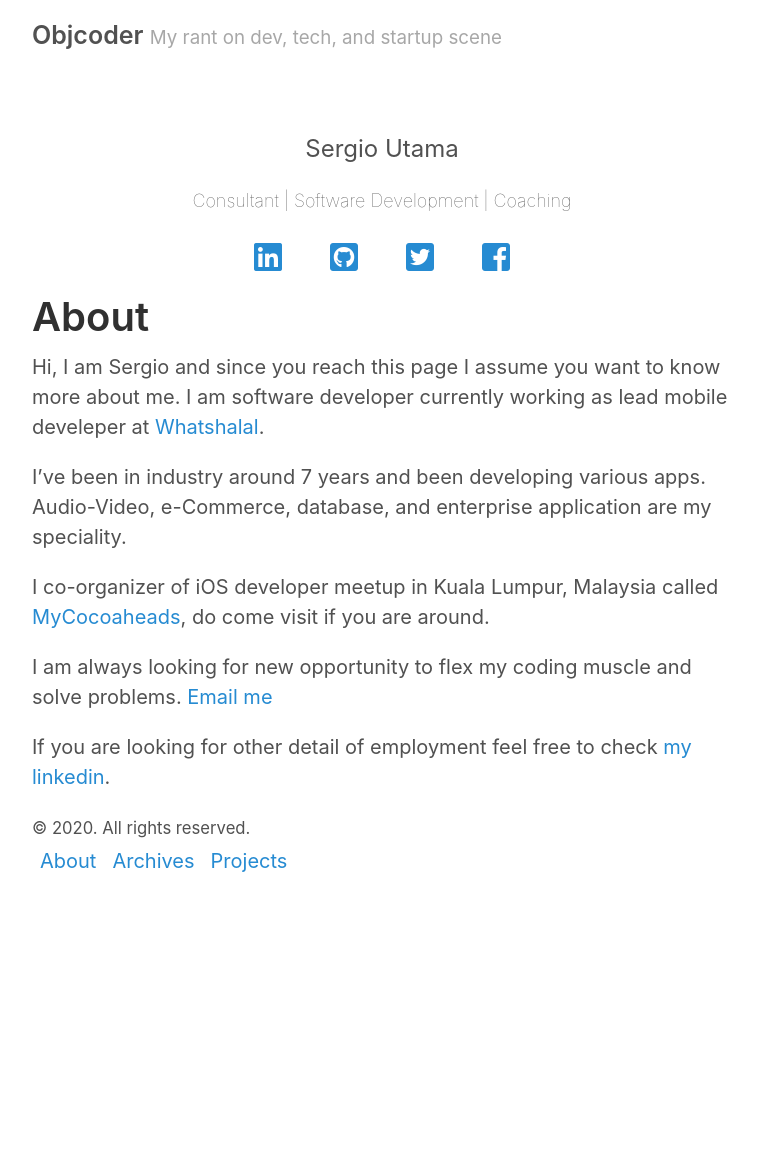
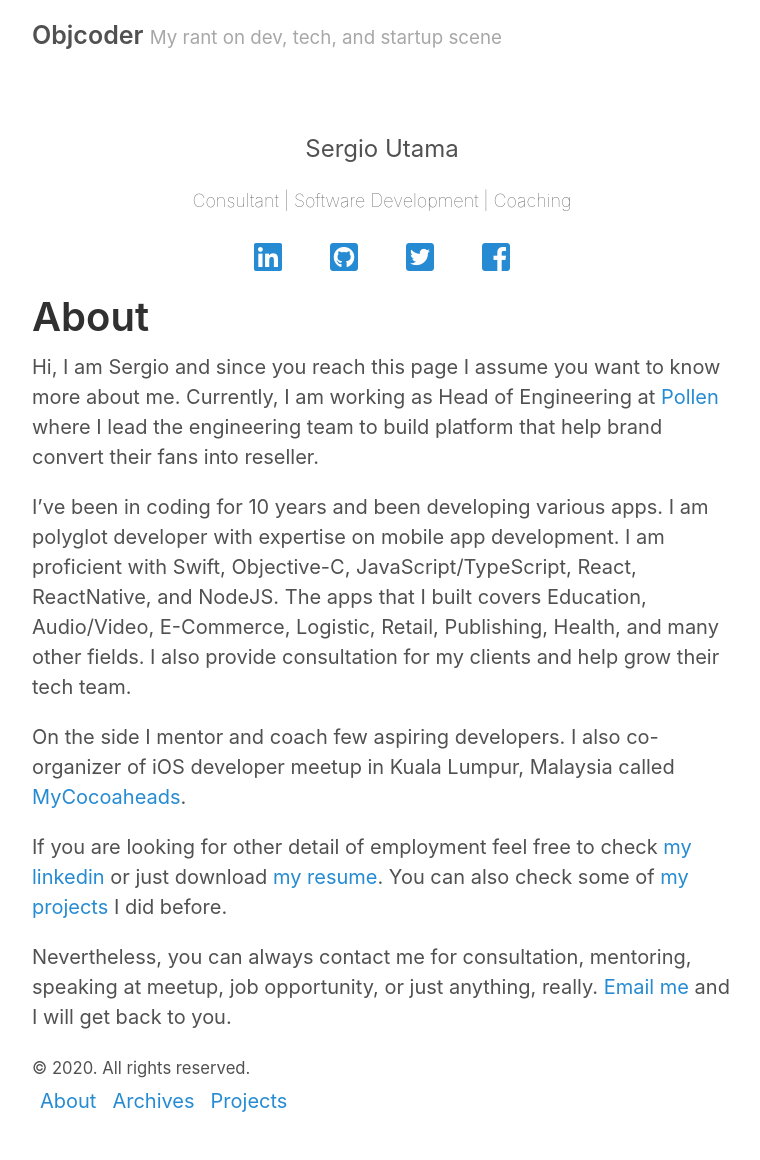
Before and after one commit to sergioutama/sergioutama.github.io, a Jekyll site: the page built from about.md, in a window 1280 px wide. Shown: the whole page, without its empty margins (258-1018 px from the left). Built offline with Jekyll 4.4.1, drawn with Linux system fonts in a browser that asks for light colours; nearby versions of some CDN libraries; before the commit the page ends 920 px from its top, so only the background shows below that.

Commit message:
update about

```diff
--- a/about.md
+++ b/about.md
@@ -6,12 +6,12 @@ profile_name: Sergio Utama
 nav: main
 ---
 
-Hi, I am Sergio and since you reach this page I assume you want to know more about me. I am software developer currently working as lead mobile develeper at [Whatshalal](https://whatshalal.com).
+Hi, I am Sergio and since you reach this page I assume you want to know more about me. Currently, I am working as Head of Engineering at [Pollen](https://pollen.store) where I lead the engineering team to build platform that help brand convert their fans into reseller.
 
-I've been in industry around 7 years and been developing various apps. Audio-Video, e-Commerce, database, and enterprise application are my speciality.
+I've been in coding for 10 years and been developing various apps. I am polyglot developer with expertise on mobile app development. I am proficient with Swift, Objective-C, JavaScript/TypeScript, React, ReactNative, and NodeJS. The apps that I built covers Education, Audio/Video, E-Commerce, Logistic, Retail, Publishing, Health, and many other fields. I also provide consultation for my clients and help grow their tech team.
 
-I co-organizer of iOS developer meetup in Kuala Lumpur, Malaysia called [MyCocoaheads](https://www.facebook.com/groups/mycocoaheads/), do come visit if you are around.
+On the side I mentor and coach few aspiring developers. I also co-organizer of iOS developer meetup in Kuala Lumpur, Malaysia called [MyCocoaheads](https://www.facebook.com/groups/mycocoaheads/).
 
-I am always looking for new opportunity to flex my coding muscle and solve problems. [Email me](mailto:sergioutama@gmail.com)
+If you are looking for other detail of employment feel free to check [my linkedin](https://my.linkedin.com/in/sergioutama) or just download [my resume](https://www.dropbox.com/s/8se9468e9835kf6/resume%20-%20sergio%202020.pdf?dl=0). You can also check some of [my projects](/projects) I did before.
 
-If you are looking for other detail of employment feel free to check [my linkedin](https://my.linkedin.com/in/sergioutama).
+Nevertheless, you can always contact me for consultation, mentoring, speaking at meetup, job opportunity, or just anything, really. [Email me](mailto:sergioutama@gmail.com) and I will get back to you.
```
